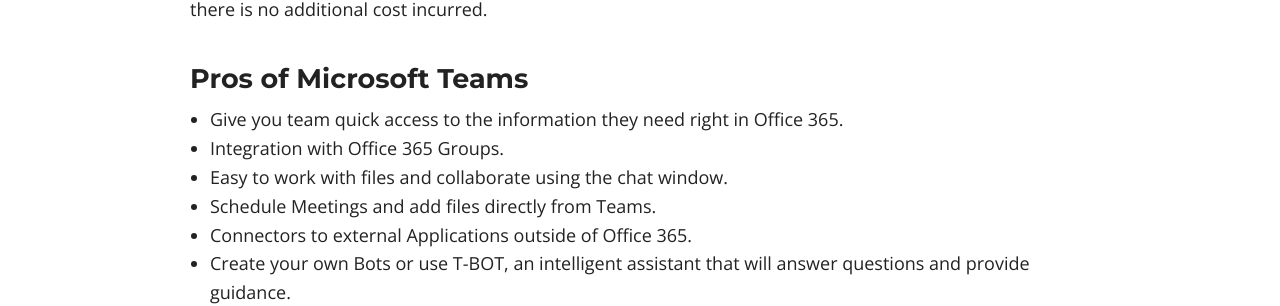
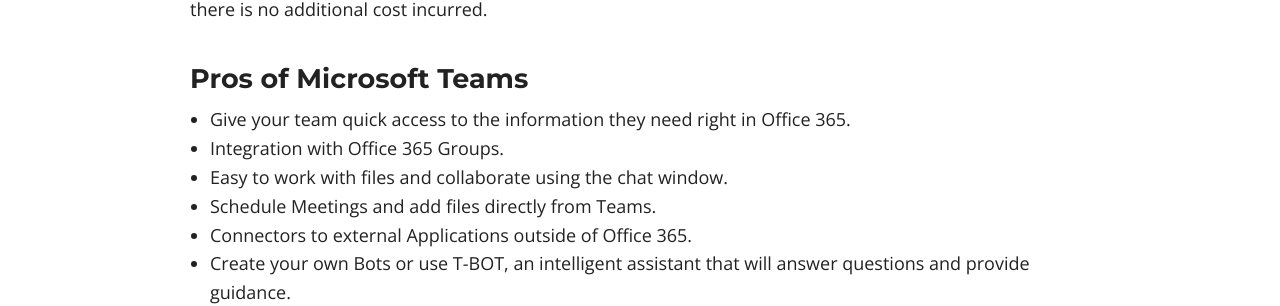
Before and after one commit to ldsouza/ldsouza.github.io, a Jekyll site: the page built from _posts/2016-12-12-getting-started-with-microsoft-teams.md, in a window 1280 px wide and 900 px high, scrolled down 9603 px. Shown: the part 153-459 px from the top of the window. Built offline with Jekyll 4.4.1, drawn with Linux system fonts in a browser that asks for light colours; nearby versions of some CDN libraries; comment, search, counter and statistics services are not loaded.

Commit message:
Update 2016-12-12-getting-started-with-microsoft-teams.md

```diff
--- a/_posts/2016-12-12-getting-started-with-microsoft-teams.md
+++ b/_posts/2016-12-12-getting-started-with-microsoft-teams.md
@@ -90,7 +90,7 @@
 Microsoft Teams has lot of potential and something that ties into the rest of the Office 365 collaboration spectrum. You may find it useful for your organization if you are already on Office 365 and especially since there is no additional cost incurred.
 
 ### Pros of Microsoft Teams
-- Give you team quick access to the information they need right in Office 365.
+- Give your team quick access to the information they need right in Office 365.
 - Integration with Office 365 Groups.
 - Easy to work with files and collaborate using the chat window.
 - Schedule Meetings and add files directly from Teams.
```
